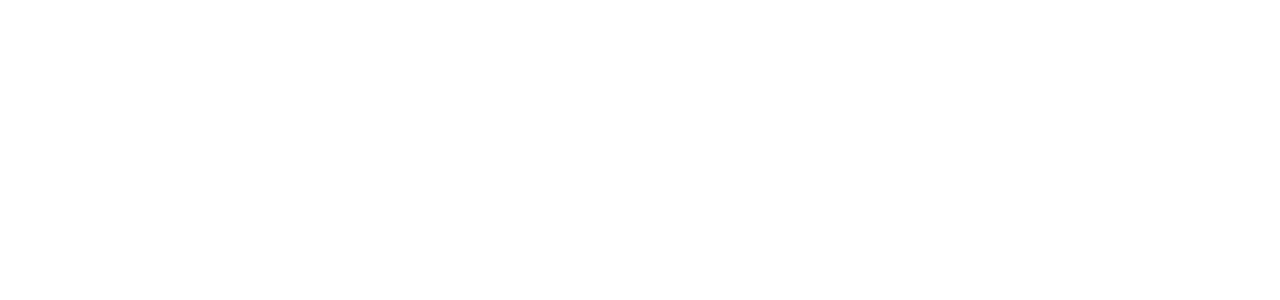
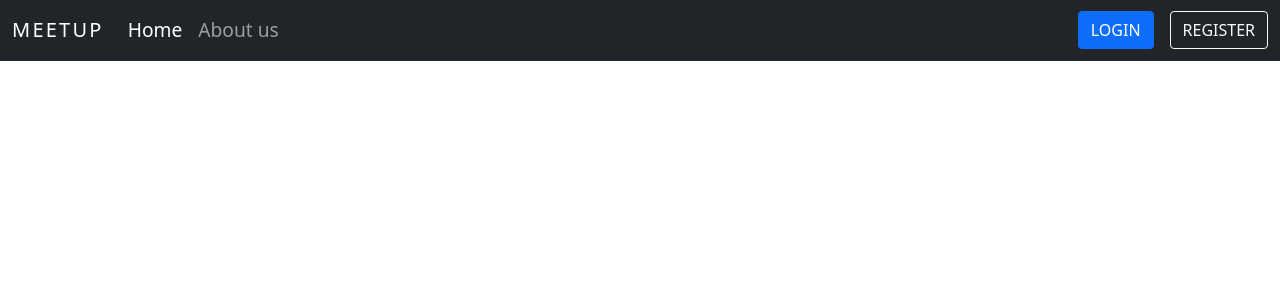
Before and after one commit to imajeed28/meetup, a Django app: page / in a window 1280 px wide. Before the commit the part shown is empty. Shown: the top 300 px of the page. Run offline with Django 3.2, Linux system fonts and the light colour scheme; some libraries are stand-ins or nearby versions.

Commit message:
created navbar for landing page

```diff
--- a/landing/templates/landing/index.html
+++ b/landing/templates/landing/index.html
@@ -2,5 +2,27 @@
 {% extends 'landing/base.html' %}
 
 {% block content %}
+<nav class="navbar navbar-expand-lg navbar-dark bg-dark">
+    <div class="container-fluid">
+      <a class="navbar-brand" href="#" style="letter-spacing: 0.14rem; font-size:largest;" >MEETUP</a>
+      <button class="navbar-toggler" type="button" data-bs-toggle="collapse" data-bs-target="#navbarSupportedContent" aria-controls="navbarSupportedContent" aria-expanded="false" aria-label="Toggle navigation">
+        <span class="navbar-toggler-icon"></span>
+      </button>
+      <div class="collapse navbar-collapse" id="navbarSupportedContent">
+        <ul class="navbar-nav me-auto mb-2 mb-lg-0">
+          <li class="nav-item">
+            <a class="nav-link active" aria-current="page" href="#" style="font-size: larger;">Home</a>
+          </li>
+          <li class="nav-item">
+            <a class="nav-link" href="#" style="font-size: larger;">About us</a>
+          </li>
 
+        </ul>
+        <form class="d-flex justify-content-start" >
+          <button class="btn btn-primary" type="submit" style="margin-right: 1rem;">LOGIN</button>
+          <button class="btn btn-outline-light" type="submit">REGISTER</button>
+        </form>
+      </div>
+    </div>
+  </nav>
 {% endblock content %}
```
